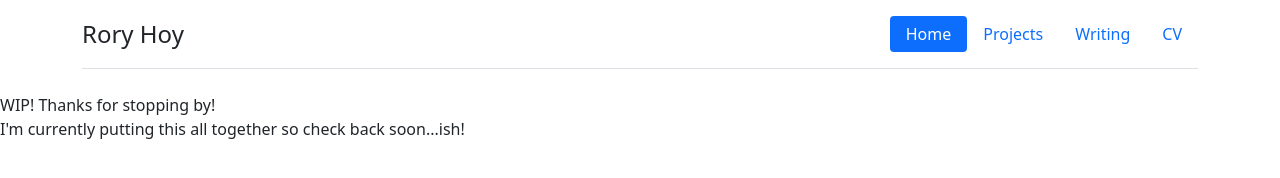
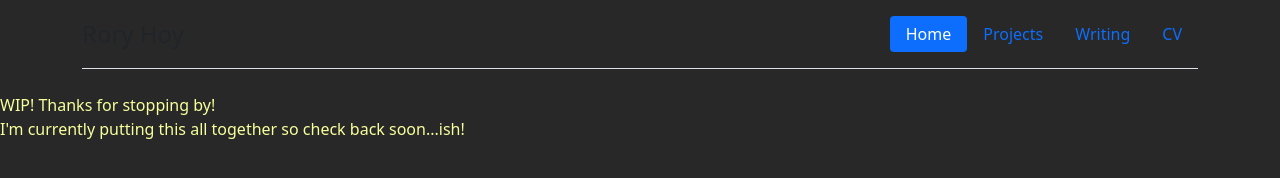
Before and after one commit to roryhoy/roryhoy.github.io, a plain HTML site: page index.html in a window 1280 px wide. Drawn offline with nearby package versions, Linux system fonts and the light colour scheme.

Commit message:
colour edits - palette defined

```diff
--- a/site.css
+++ b/site.css
@@ -1,3 +1,17 @@
+/*
+Site colour scheme:
+Deep purples and blues
+
+#f8ff9b - Text - Pastelish yellow
+#0C0032 - Range of blues VV
+#190061
+#240090
+#3500D3
+#282828 - Grey
+
+*/
+
+
 ul{
     line-height: 20px;
 }
@@ -6,3 +20,8 @@ li.pub{
     width: 50%;
     margin-bottom: 25px;
 }
+
+body{
+    background: #282828;
+    color: #f8ff9b;
+}
```
